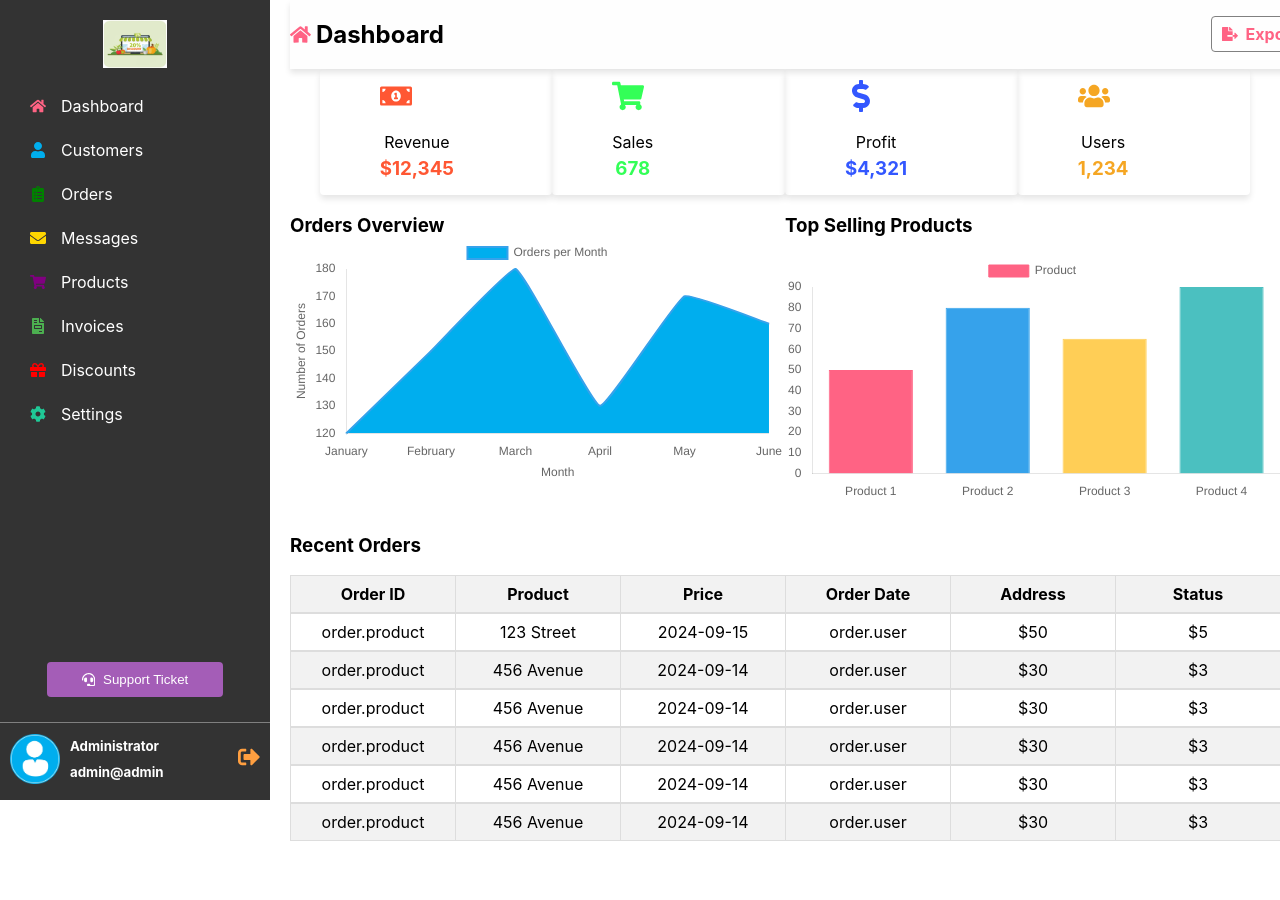
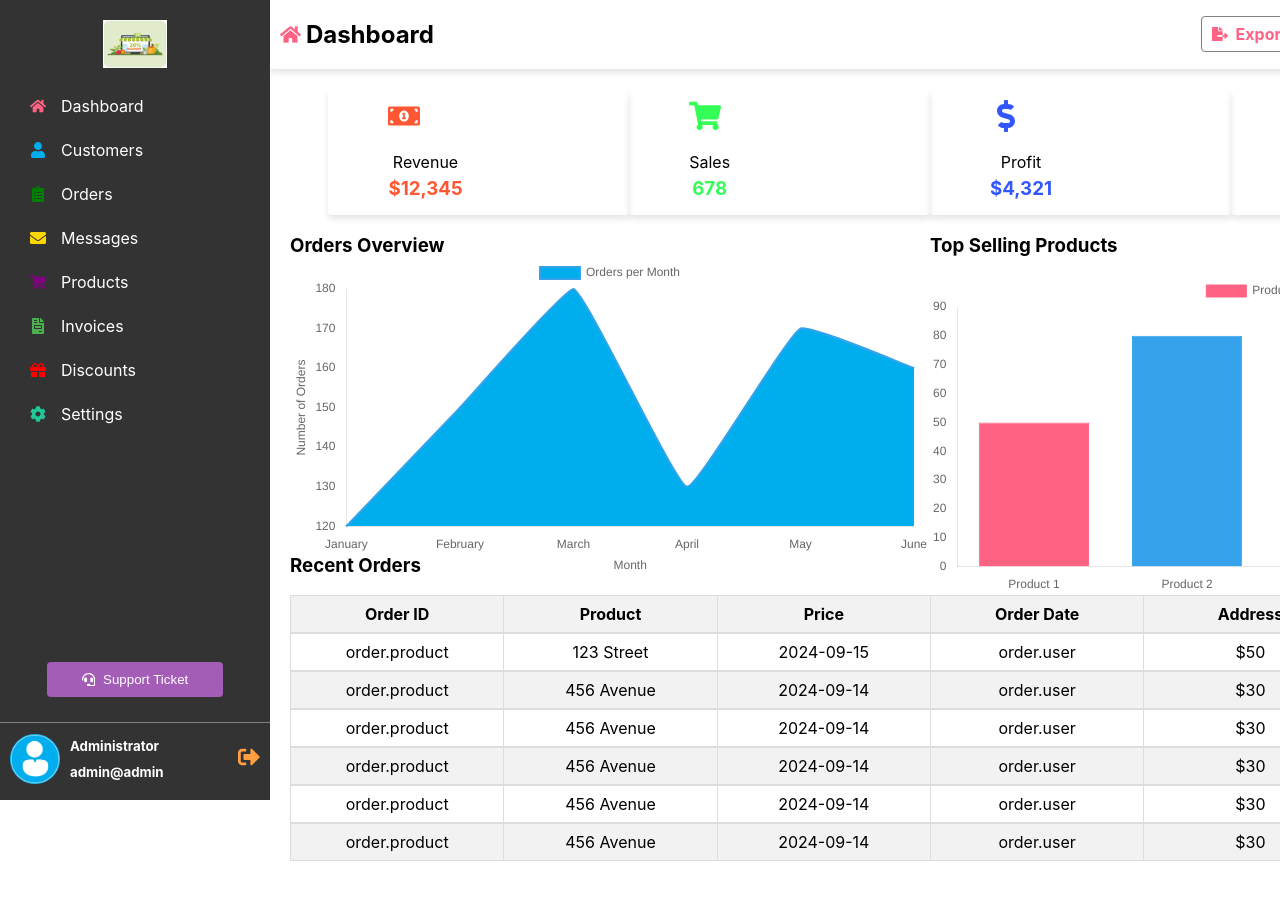
Before and after one commit to Ombito/Admin-dashboard, a React (Create React App) app: page / in a window 1280 px wide. Shown: the top 900 px of the page. Built offline with nearby package versions, Linux system fonts and the light colour scheme.

Commit message:
Fix: home

```diff
--- a/src/App.css
+++ b/src/App.css
@@ -17,6 +17,6 @@
 .content {
   width: 100%;
   position: relative;
-  padding: 0 0 0 20px;
-  margin-left: 270px;
+  padding: 20px;
+  margin-left: 250px;
 }
--- a/src/components/Home/home.css
+++ b/src/components/Home/home.css
@@ -14,6 +14,7 @@
   display: flex;
   position: fixed;
   top: 0;
+  padding: 0 10px;
   width: 85%;
   z-index: 1000;
   background-color: #fefefe;
@@ -50,6 +51,7 @@
   display: flex;
   width: 100%;
   height: 100%;
+  padding: 0 20px;
   margin-top: 70px;
 }
 .dashboard-hero {
--- a/src/components/Settings/settings.css
+++ b/src/components/Settings/settings.css
@@ -10,6 +10,8 @@
 }
 .settings-container {
     height: 100vh;
+    overflow-y: hidden;
+    margin-top: 70px;
     background-color: #f9f9f9;
     transition: background-color 0.3s ease;
 }
--- a/src/components/Sidebar/sidebar.jsx
+++ b/src/components/Sidebar/sidebar.jsx
@@ -42,13 +42,13 @@ const Sidebar = () => {
 }
 
 const handleLogout = () => {
-    // Your logout logic here
     console.log("User logged out");
     setIsLogoutModalOpen(false);
 }
 
 const handleLogoutClose = () => {
   setIsLogoutModalOpen(false);
+  document.body.style.overflow = 'auto';
 };
 
 // Close the modal when clicking outside of it
```
